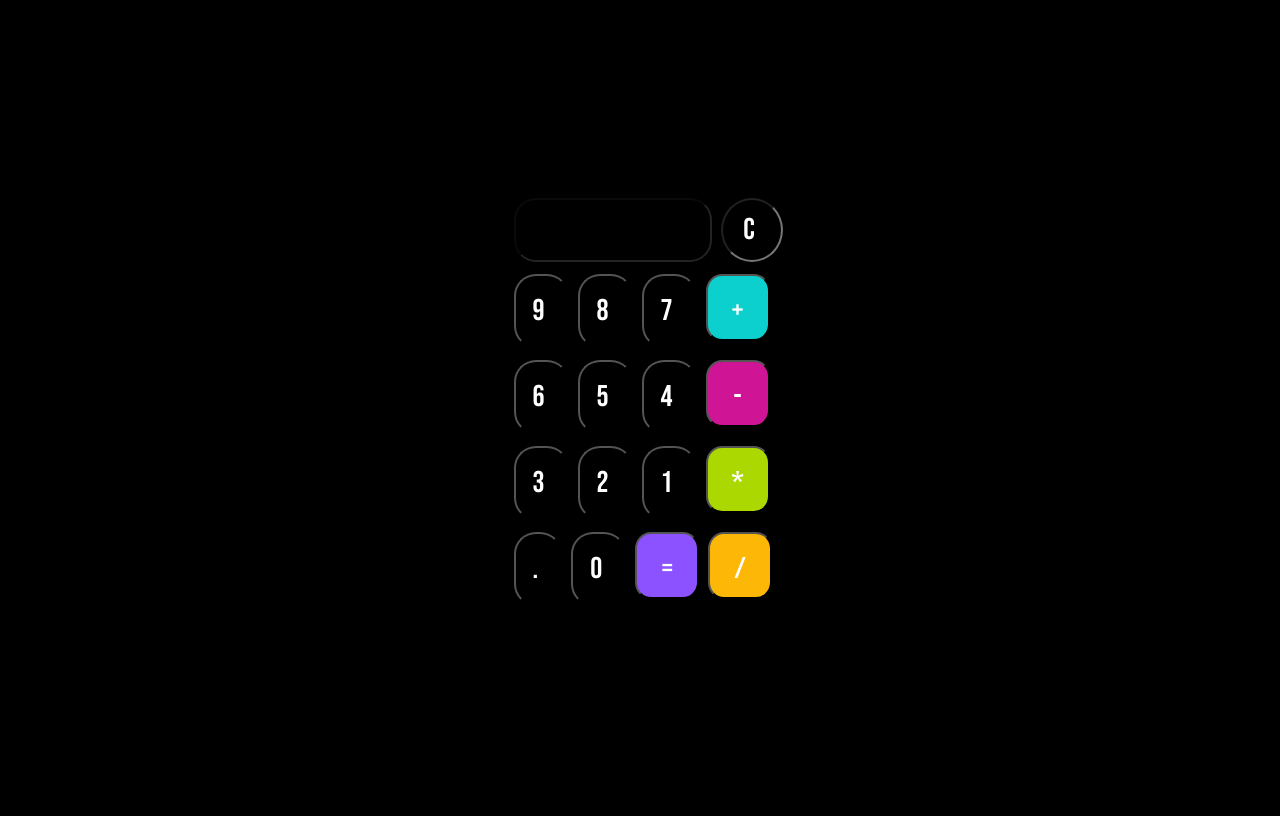
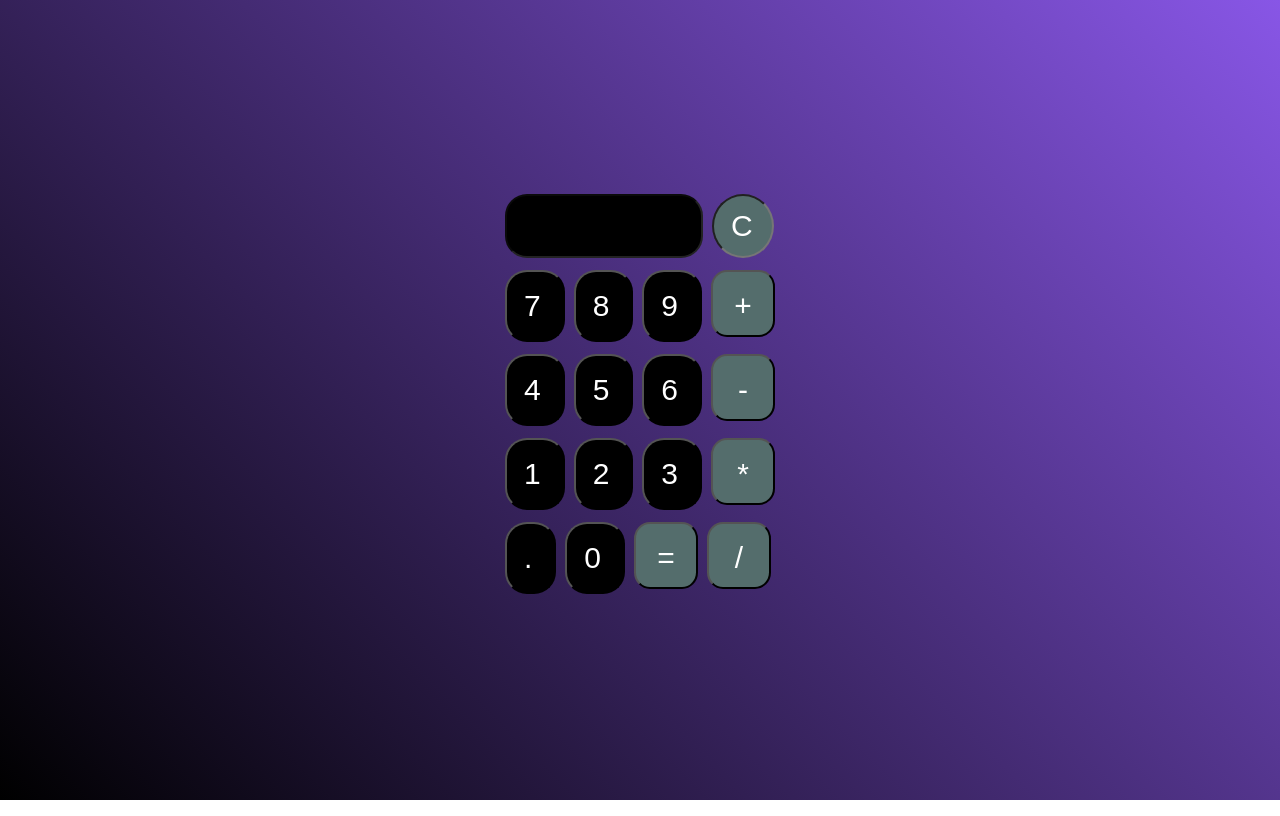
Before and after one commit to ApenasEsdras/Calculadora_HTML_CSS_JS, a plain HTML site: page index.html in a window 1280 px wide. Drawn offline with Linux system fonts and the light colour scheme; files whose address does not match are found by name.

Commit message:
Add files via upload

```diff
--- a/index.html
+++ b/index.html
@@ -13,19 +13,19 @@
             <input type="text" class="text2 maincolor" name="text1" disabled>
             <input type="text" class="text1 maincolor" name="text12" value="C" onclick="location.reload()"> <br>
 
+            <input type="button" class="text maincolor" name="btn7" value="7" onclick="displaynum(btn7.value)">
+            <input type="button" class="text maincolor" name="btn8" value="8" onclick="displaynum(btn8.value)">
             <input type="button" class="text maincolor" name="btn9" value="9" onclick="displaynum(btn9.value)">
-            <input type="button" class="text maincolor" name="btn8" value="8" onclick="displaynum(btn8.value)">
-            <input type="button" class="text maincolor" name="btn7" value="7" onclick="displaynum(btn7.value)">
             <input type="button" class="num blue" name="addbtn" value="+" onclick="displaynum(addbtn.value)"><br>
 
+            <input type="button" class="text maincolor" name="btn4" value="4" onclick="displaynum(btn4.value)">
+            <input type="button" class="text maincolor" name="btn5" value="5" onclick="displaynum(btn5.value)">
             <input type="button" class="text maincolor" name="btn6" value="6" onclick="displaynum(btn6.value)">
-            <input type="button" class="text maincolor" name="btn5" value="5" onclick="displaynum(btn5.value)">
-            <input type="button" class="text maincolor" name="btn4" value="4" onclick="displaynum(btn4.value)">
             <input type="button" class="num pin" name="subbtn" value="-" onclick="displaynum(subbtn.value)"><br>
 
+            <input type="button" class="text maincolor" name="btn1" value="1" onclick="displaynum(btn1.value)">
+            <input type="button" class="text maincolor" name="btn2" value="2" onclick="displaynum(btn2.value)">
             <input type="button" class="text maincolor" name="btn3" value="3" onclick="displaynum(btn3.value)">
-            <input type="button" class="text maincolor" name="btn2" value="2" onclick="displaynum(btn2.value)">
-            <input type="button" class="text maincolor" name="btn1" value="1" onclick="displaynum(btn1.value)">
             <input type="button" class="num Navy gre" name="mulbtn" value="*" onclick="displaynum(mulbtn.value)"><br>
 
             <input type="button" class="text maincolor" name="orbtn" value="." onclick="displaynum(orbtn.value)">
--- a/style.css
+++ b/style.css
@@ -1,3 +1,7 @@
+* {
+  margin: 0;
+  padding: 0;
+}
 @import url("https://fonts.googleapis.com/css2?family=Bebas+Neue&display=swap");
 
 body {
@@ -6,7 +10,7 @@ body {
   display: flex;
   align-items: center;
   justify-content: center;
-  background: #000;
+  background-image: linear-gradient(45deg, black, rgb(136, 86, 230));
 }
 
 input {
@@ -14,10 +18,9 @@ input {
   padding: 17px;
   outline: nome;
   font-size: 30px;
-  font-family: "Bebas Neue", "cursive";
+  /* font-family: "Bebas Neue", "cursive"; */
   border-radius: 25%;
 }
-
 .num {
   width: 64px;
   height: 67px;
@@ -49,6 +52,10 @@ input {
 }
 
 .main {
+  /* position: absolute;
+  background-color: #000;
+  top: 50%;
+  left: 50%; */
   display: inline-block;
   border-radius: 50%;
   letter-spacing: 5px;
@@ -56,19 +63,22 @@ input {
 .maincolor {
   background-color: #000;
 }
+.text1 {
+  background-color: #546d6c;
+}
 
 .blue {
-  background-color: #0cd0cd;
+  background-color: #546d6c;
 }
 .pin {
-  background-color: #cf1596;
+  background-color: #546d6c;
 }
 .gre {
-  background-color: #aad800;
+  background-color: #546d6c;
 }
 .pur {
-  background-color: #8c52ff;
+  background-color: #546d6c;
 }
 .ora {
-  background-color: #fcb707;
+  background-color: #546d6c;
 }
```
